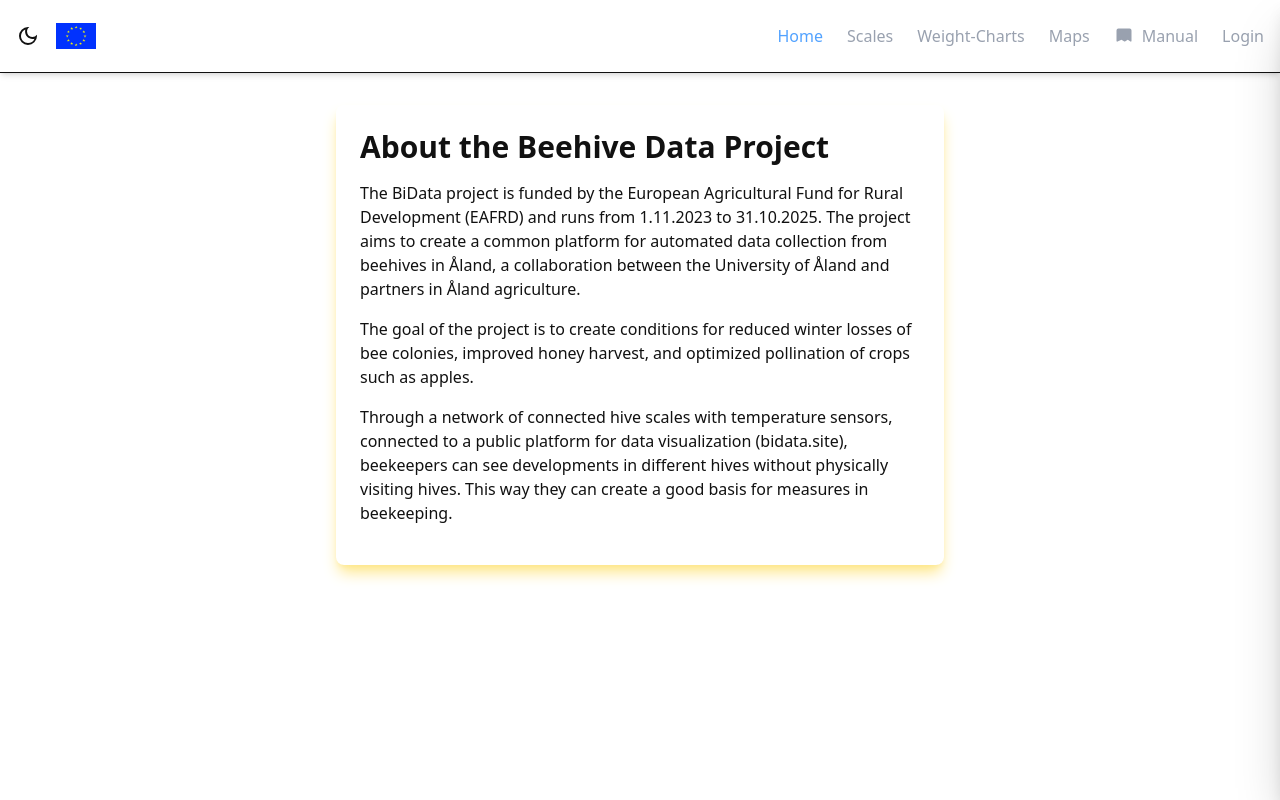
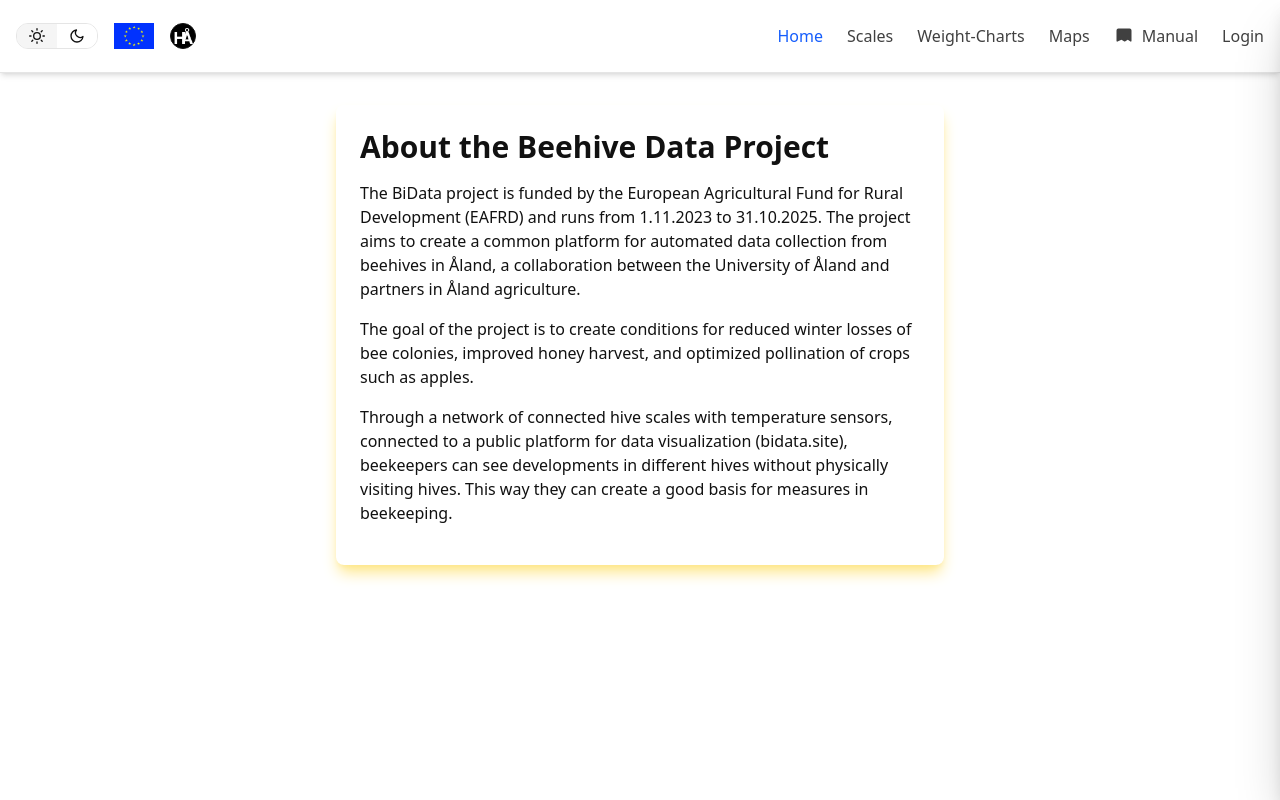
Before and after one commit to radu-bordea/NEXTjs-BeeHives-Project, a Next.js app: page / in a window 1280 px wide. Shown: the top 800 px of the page. Built offline with nearby package versions, Linux system fonts and the light colour scheme; no server answers.

Commit message:
fix ha logo

```diff
--- a/app/components/ManualButton.jsx
+++ b/app/components/ManualButton.jsx
@@ -1,25 +1,19 @@
+// app/components/ManualButton.jsx
 "use client";
 
 export function ManualButton({ label = "Manual" }) {
-  const onClick = () => {
-    window.dispatchEvent(new Event("toggle-help-manual"));
-  };
-
+  const onClick = () => window.dispatchEvent(new Event("toggle-help-manual"));
   return (
     <button
       onClick={onClick}
-      className="text-gray-400 hover:text-blue-400 flex items-center gap-2"
+      className="flex items-center gap-2 opacity-80 supports-[hover:hover]:hover:opacity-100"
       aria-label="Open manual"
     >
-      <svg
-        xmlns="http://www.w3.org/2000/svg"
-        viewBox="0 0 24 24"
-        fill="currentColor"
-        className="w-5 h-5"
-      >
+      <svg xmlns="http://www.w3.org/2000/svg" viewBox="0 0 24 24"
+           fill="currentColor" className="w-5 h-5">
         <path d="M3 5.25A2.25 2.25 0 0 1 5.25 3h13.5A2.25 2.25 0 0 1 21 5.25V18a.75.75 0 0 1-1.2.6L16.5 16.5l-3.3 2.1a.75.75 0 0 1-.8 0L9 16.5 4.2 18.6A.75.75 0 0 1 3 18V5.25Z" />
       </svg>
-      <span>{label}</span>
+      <span className="text-[color:var(--foreground)]">{label}</span>
     </button>
   );
 }
--- a/app/components/Navbar.jsx
+++ b/app/components/Navbar.jsx
@@ -1,3 +1,4 @@
+// app/components/Navbar.jsx
 "use client";
 
 import { useEffect, useMemo, useState } from "react";
@@ -5,10 +6,11 @@ import Link from "next/link";
 import { usePathname } from "next/navigation";
 import { GiHamburgerMenu } from "react-icons/gi";
 import { AiOutlineDown, AiOutlineUp, AiOutlineClose } from "react-icons/ai";
-import DarkModeToggle from "./DarkModeToggle";
+import ThemeToggle from "./ThemeToggle"; // <- renamed to ThemeToggle for clarity
 import { signIn, signOut, useSession } from "next-auth/react";
 import Image from "next/image";
 import { ManualButton } from "./ManualButton";
+
 
 const fullNavItems = [
   { label: "Home", path: "/" },
@@ -23,35 +25,43 @@ export default function Navbar() {
   const pathname = usePathname();
   const [isMobileMenuOpen, setIsMobileMenuOpen] = useState(false);
   const [isDropdownOpen, setIsDropdownOpen] = useState(false);
-  const [isDark, setIsDark] = useState(false);
 
   const isActive = (path) => pathname === path;
-  const toggleMobileMenu = () => setIsMobileMenuOpen((prev) => !prev);
+  const toggleMobileMenu = () => setIsMobileMenuOpen((p) => !p);
   const closeMenu = () => setIsMobileMenuOpen(false);
 
   useEffect(() => {
-    const handleKeyDown = (e) => {
+    const onEsc = (e) => {
       if (e.key === "Escape") closeMenu();
     };
-    if (isMobileMenuOpen) document.addEventListener("keydown", handleKeyDown);
-    return () => document.removeEventListener("keydown", handleKeyDown);
+    if (isMobileMenuOpen) document.addEventListener("keydown", onEsc);
+    return () => document.removeEventListener("keydown", onEsc);
   }, [isMobileMenuOpen]);
 
-  const navItems = useMemo(() => {
-    return fullNavItems.filter((item) => {
-      if (item.protected) return session?.user?.isAdmin === true;
-      return true;
-    });
-  }, [session]);
+  const navItems = useMemo(
+    () =>
+      fullNavItems.filter((i) =>
+        i.protected ? session?.user?.isAdmin === true : true
+      ),
+    [session]
+  );
 
   return (
-    <nav className="shadow-md p-4 relative z-50 border-b-1 dark:border-b-gray-500">
+    <nav
+      className="
+        relative z-50 p-4 shadow-md border-b
+        bg-[color:var(--background)]
+        text-[color:var(--foreground)]
+        border-[color:var(--border)]
+      "
+    >
       <div className="flex items-center justify-between">
-        {/* Left: logo + toggle */}
-        <div className="flex items-center space-x-4">
-          <DarkModeToggle isDark={isDark} setIsDark={setIsDark} />
-          <Link href="/" className="flex items-center space-x-2">
-            <div className="relative w-10 h-10">
+        {/* Left: theme + logos */}
+        <div className="flex items-center gap-4">
+          <ThemeToggle />
+
+          <Link href="/" className="flex items-center gap-2">
+            <span className="relative w-10 h-10">
               <Image
                 src="/assets/images/eulogo.png"
                 alt="Logo"
@@ -59,28 +69,28 @@ export default function Navbar() {
                 className="object-contain"
                 priority
               />
-            </div>
+            </span>
           </Link>
-          <Link href="/" className="flex items-center space-x-2">
-            <div className="relative w-6 h-6">
+
+          <Link href="/" className="flex items-center gap-2 border-1 bg-black rounded-full p-0.5">
+            <span className="relative w-5 h-5">
               <Image
                 src="/assets/images/halogo.png"
                 alt="Logo"
                 fill
-                className={`object-contain ${!isDark ? "dark:invert" : ""}`}
+                className="object-contain"
                 priority
               />
-            </div>
+            </span>
           </Link>
         </div>
 
-        {/* Mobile toolbar: Manual + Hamburger (visible only on mobile) */}
+        {/* Mobile: Manual + Hamburger */}
         <div className="md:hidden flex items-center gap-3">
-          {/* Manual next to logo/hamburger on mobile */}
           <ManualButton label="Manual" />
           <button
             onClick={toggleMobileMenu}
-            className="text-gray-400 focus:outline-none"
+            className="opacity-70 supports-[hover:hover]:hover:opacity-100 focus:outline-none"
             aria-label="Toggle menu"
           >
             {isMobileMenuOpen ? (
@@ -91,63 +101,71 @@ export default function Navbar() {
           </button>
         </div>
 
-        {/* Desktop nav items */}
-        <div className="hidden md:flex space-x-6 items-center">
+        {/* Desktop nav */}
+        <div className="hidden md:flex items-center gap-6">
           {navItems.map(({ path, label }) => (
             <Link
               key={path}
               href={path}
-              className={`hover:text-blue-400 ${
-                isActive(path) ? "text-blue-400" : "text-gray-400"
-              }`}
+              className={`
+                transition
+                ${
+                  isActive(path)
+                    ? "text-blue-600 dark:text-blue-400"
+                    : "opacity-80 supports-[hover:hover]:hover:opacity-100"
+                }
+              `}
             >
               {label}
             </Link>
           ))}
 
-          {/* Desktop: keep Manual among links */}
           <ManualButton label="Manual" />
 
           {!session ? (
             <button
               onClick={() => signIn("google")}
-              className="text-gray-400 hover:text-blue-400"
+              className="transition opacity-80 supports-[hover:hover]:hover:opacity-100"
             >
               Login
             </button>
           ) : (
             <div className="relative">
               <button
-                onClick={() => setIsDropdownOpen((prev) => !prev)}
-                className="flex items-center space-x-2 focus:outline-none"
+                onClick={() => setIsDropdownOpen((p) => !p)}
+                className="flex items-center gap-2 focus:outline-none transition opacity-80 supports-[hover:hover]:hover:opacity-100"
               >
                 {session.user.image && (
                   <img
                     src={session.user.image}
                     alt="User Avatar"
-                    className="w-8 h-8 rounded-full border border-gray-300"
+                    className="w-8 h-8 rounded-full border border-[color:var(--border)]"
                   />
                 )}
                 {session.user.name && (
-                  <span className="text-gray-400 text-sm">
-                    {session.user.name}
-                  </span>
+                  <span className="text-sm">{session.user.name}</span>
                 )}
                 {isDropdownOpen ? (
-                  <AiOutlineUp className="w-4 h-4 text-gray-400" />
+                  <AiOutlineUp className="w-4 h-4" />
                 ) : (
-                  <AiOutlineDown className="w-4 h-4 text-gray-400" />
+                  <AiOutlineDown className="w-4 h-4" />
                 )}
               </button>
 
               {isDropdownOpen && (
-                <div className="absolute right-0 mt-6 w-20 bg-gray-700 rounded shadow-lg z-50">
+                <div
+                  className="
+                    absolute right-0 mt-2 w-28 rounded-lg shadow-lg z-50
+                    bg-[color:var(--card)]
+                    border border-[color:var(--border)]
+                  "
+                >
                   <button
                     onClick={() => {
                       setIsDropdownOpen(false);
                       signOut({ callbackUrl: "/" });
                     }}
-                    className="block w-full text-left px-4 py-2 text-sm cursor-pointer text-red-200"
+                    className="block w-full text-left px-3 py-2 text-sm text-red-500 supports-[hover:hover]:hover:opacity-90"
                   >
                     Logout
                   </button>
@@ -158,22 +176,28 @@ export default function Navbar() {
         </div>
       </div>
 
-      {/* Mobile drawer (no Manual button here anymore) */}
+      {/* Mobile drawer */}
       <div
-        className={`fixed top-0 right-0 h-full w-2/3 max-w-xs bg-white dark:bg-black shadow-lg transform transition-transform duration-300 ease-in-out z-40 ${
-          isMobileMenuOpen ? "translate-x-0" : "translate-x-full"
-        }`}
+        className={`
+          fixed top-0 right-0 h-full w-2/3 max-w-xs z-40
+          shadow-lg transform transition-transform duration-300 ease-in-out
+          bg-[color:var(--card)] text-[color:var(--foreground)] border-l border-[color:var(--border)]
+          ${isMobileMenuOpen ? "translate-x-0" : "translate-x-full"}
+        `}
       >
-        <div className="flex flex-col p-4 space-y-4">
+        <div className="flex flex-col p-4 gap-4">
           {navItems.map(({ path, label }) => (
             <Link
               key={path}
               href={path}
-              className={`text-lg hover:text-blue-400 ${
-                isActive(path)
-                  ? "text-blue-400"
-                  : "text-gray-800 dark:text-gray-300"
-              }`}
+              className={`
+                text-lg transition
+                ${
+                  isActive(path)
+                    ? "text-blue-600 dark:text-blue-400"
+                    : "opacity-90 supports-[hover:hover]:hover:opacity-100"
+                }
+              `}
               onClick={closeMenu}
             >
               {label}
@@ -186,30 +210,28 @@ export default function Navbar() {
                 signIn("google");
                 closeMenu();
               }}
-              className="text-lg text-gray-800 dark:text-gray-300 hover:text-blue-400 text-left"
+              className="text-lg text-left transition opacity-90 supports-[hover:hover]:hover:opacity-100"
             >
               Login
             </button>
           ) : (
-            <div className="flex items-center space-x-3">
+            <div className="flex items-center gap-3">
               {session.user.image && (
                 <img
                   src={session.user.image}
                   alt="User Avatar"
-                  className="w-8 h-8 rounded-full border border-gray-300"
+                  className="w-8 h-8 rounded-full border border-[color:var(--border)]"
                 />
               )}
               {session.user.name && (
-                <span className="text-gray-400 text-sm">
-                  {session.user.name}
-                </span>
+                <span className="text-sm opacity-80">{session.user.name}</span>
               )}
               <button
                 onClick={() => {
                   signOut({ callbackUrl: "/" });
                   closeMenu();
                 }}
-                className="text-lg text-red-400 hover:text-red-400 text-left cursor-pointer"
+                className="text-lg text-left text-red-500 supports-[hover:hover]:hover:opacity-90"
               >
                 Logout
               </button>
@@ -222,7 +244,7 @@ export default function Navbar() {
       {isMobileMenuOpen && (
         <div
           onClick={closeMenu}
-          className="fixed inset-0 bg-black/50 dark:bg-white/10 z-30"
+          className="fixed inset-0 bg-black/40 z-30"
           aria-hidden="true"
         />
       )}
--- a/app/components/ThemeToggle.jsx
+++ b/app/components/ThemeToggle.jsx
@@ -1,46 +1,80 @@
+// app/components/ThemeToggle.jsx
 "use client";
 
 import { useEffect, useState } from "react";
+import { FiSun, FiMoon } from "react-icons/fi";
+
+const THEME_KEY = "theme"; // "light" | "dark"
 
 export default function ThemeToggle() {
-  // "light" | "dark" | "system"
-  const [mode, setMode] = useState("system");
+  const [mode, setMode] = useState("light"); // default to light
+
+  const applyTheme = (next) => {
+    const dark = next === "dark";
+    document.documentElement.classList.toggle("dark", dark);
+
+    // keep mobile browser bars readable
+    let meta = document.querySelector('meta[name="theme-color"]');
+    if (!meta) {
+      meta = document.createElement("meta");
+      meta.name = "theme-color";
+      document.head.appendChild(meta);
+    }
+    meta.content = dark ? "#0a0a0a" : "#ffffff";
+  };
 
   useEffect(() => {
-    const saved = localStorage.getItem("theme") || "system";
+    // initialize from localStorage; fall back to light
+    const saved = localStorage.getItem(THEME_KEY) || "light";
     setMode(saved);
+    applyTheme(saved);
   }, []);
 
-  const apply = (next) => {
+  const setAndApply = (next) => {
     setMode(next);
-    localStorage.setItem("theme", next);
-
-    const mql = window.matchMedia("(prefers-color-scheme: dark)");
-    const shouldDark = next === "dark" || (next === "system" && mql.matches);
-    document.documentElement.classList.toggle("dark", shouldDark);
-
-    // Update theme-color bar
-    const meta = document.querySelector('meta[name="theme-color"]');
-    if (meta) meta.content = shouldDark ? "#0a0a0a" : "#ffffff";
+    try {
+      localStorage.setItem(THEME_KEY, next);
+    } catch {}
+    applyTheme(next);
   };
 
   return (
-    <div className="inline-flex rounded-xl border border-[var(--border)] overflow-hidden">
-      {["light", "system", "dark"].map((opt) => (
+    <div className="inline-flex rounded-xl border border-[color:var(--border)] overflow-hidden">
+      {/* Sun -> LIGHT */}
       <button
-          key={opt}
-          onClick={() => apply(opt)}
-          className={`px-3 py-1 text-sm transition
+        onClick={() => setAndApply("light")}
+        aria-label="Use light theme"
+        className={`px-3 py-1 text-xs sm:text-sm transition flex items-center justify-center cursor-pointer hover:text-amber-500
           ${
-              mode === opt
+            mode === "light"
               ? "bg-[color:var(--muted)]"
               : "bg-[color:var(--background)]"
-            }`}
-          aria-pressed={mode === opt}
+          }
+          text-[color:var(--foreground)]
+        `}
+        aria-pressed={mode === "light"}
+        title="Light"
       >
-          {opt}
+        <FiSun className="w-4 h-4" />
       </button>
-      ))}
+
+      {/* Moon -> DARK */}
+      <button
+        onClick={() => setAndApply("dark")}
+        aria-label="Use dark theme"
+        className={`px-3 py-1 text-xs sm:text-sm transition flex items-center justify-center cursor-pointer hover:text-amber-500
+          ${
+            mode === "dark"
+              ? "bg-[color:var(--muted)]"
+              : "bg-[color:var(--background)]"
+          }
+          text-[color:var(--foreground)]
+        `}
+        aria-pressed={mode === "dark"}
+        title="Dark"
+      >
+        <FiMoon className="w-4 h-4" />
+      </button>
     </div>
   );
 }
```
Lines whose indentation alone changed are shown as unchanged.
